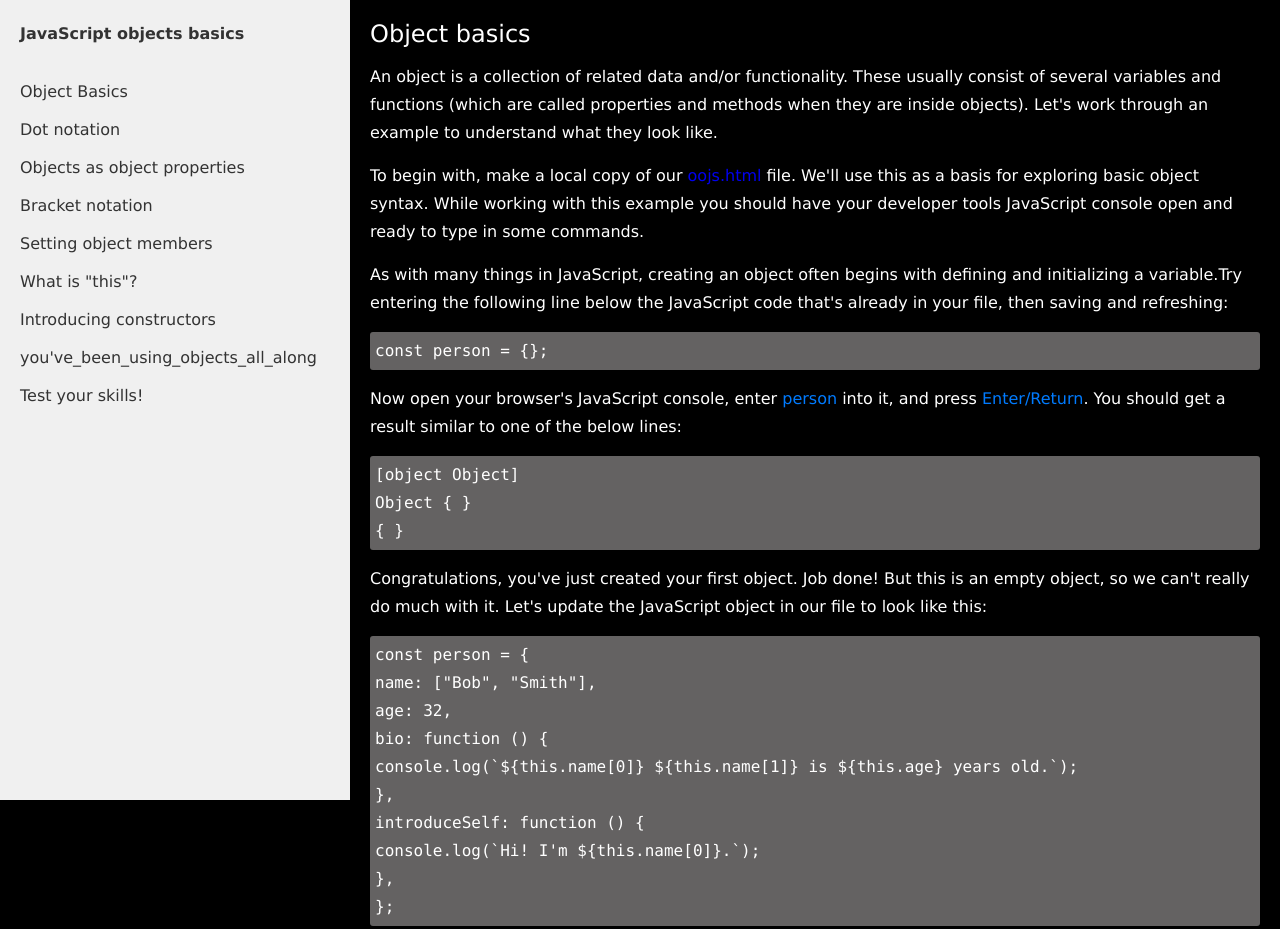
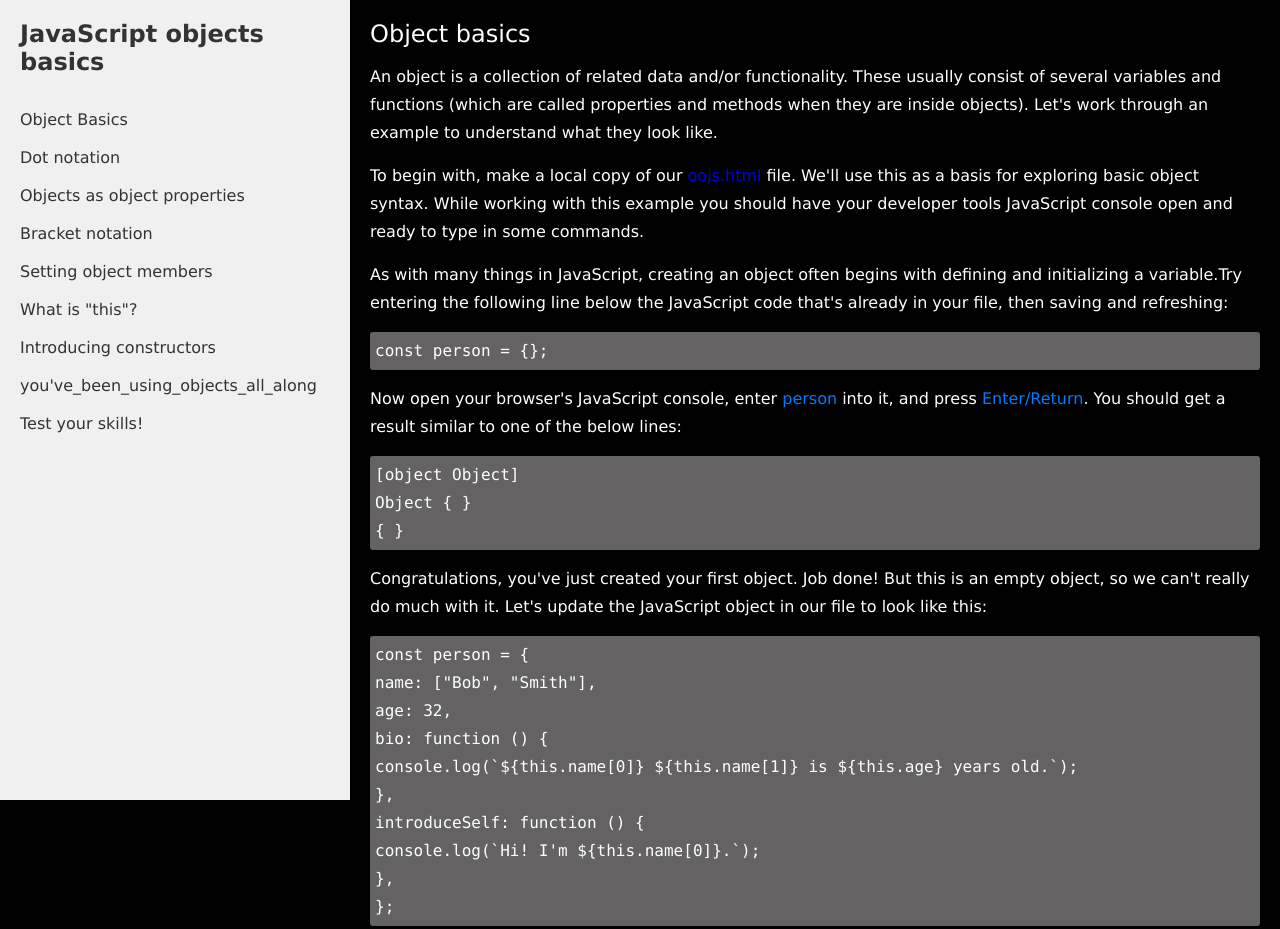
Before and after one commit to devchsykas/FreeCodeCampProjects, a plain HTML site: page TechicalDocumentationPage/index.html in a window 1280 px wide. Shown: the top 929 px of the page. Drawn offline with Linux system fonts and the light colour scheme.

Commit message:
fix the font-size of nav-heading class

```diff
--- a/TechicalDocumentationPage/styles.css
+++ b/TechicalDocumentationPage/styles.css
@@ -78,6 +78,8 @@ body {
   margin-bottom: 30px;
   color: #333;
   font-weight: bold;
+  font-size: 1.5rem;
+  text-align: left;
 }
 .nav-link {
   display: block;
```
